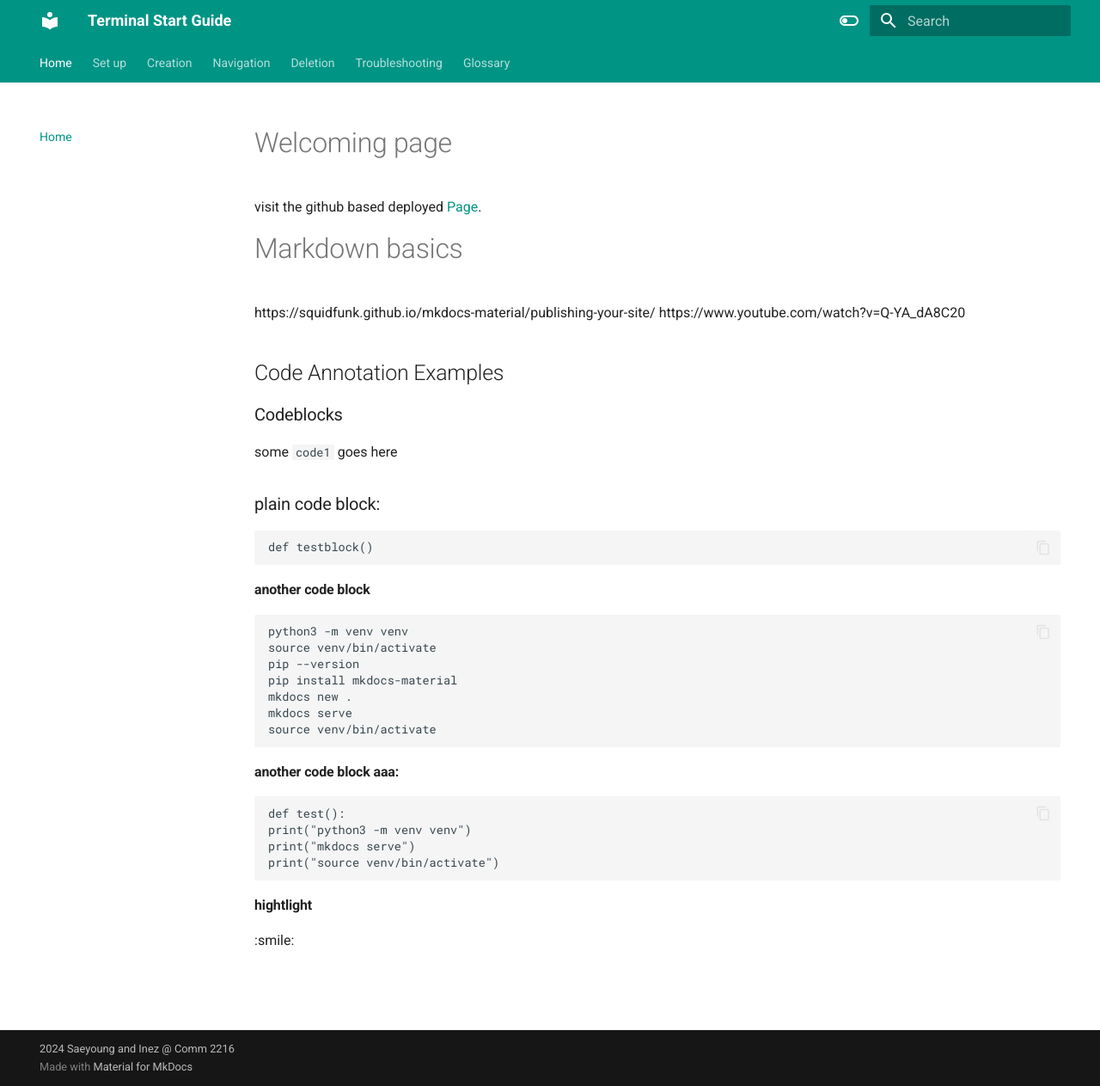
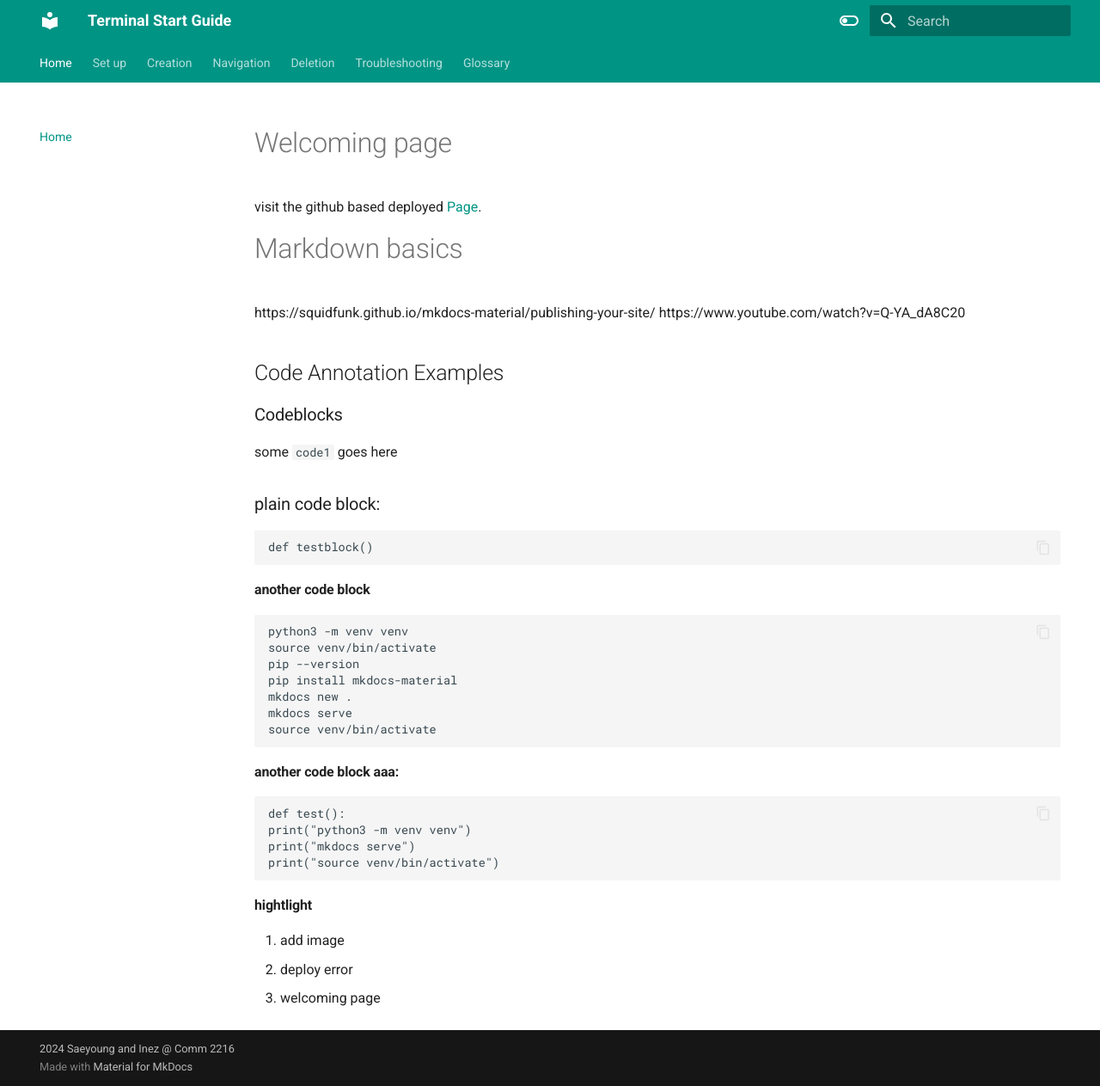
Before and after one commit to Inez-y/user_docs_Inez_Saeyoung, an MkDocs documentation site: the page built from docs/index.md, in a window 1280 px wide and 1263 px high. Shown: the whole window at 86% size. Built offline with MkDocs 1.6.1 and Material for MkDocs 9.7.7, drawn with Linux system fonts in a browser that asks for light colours.

Commit message:
CHANGE ci file

```diff
--- a/docs/index.md
+++ b/docs/index.md
@@ -42,4 +42,6 @@ print("source venv/bin/activate")
 
 #### hightlight
 
-:smile:
+1. add image
+2. deploy error
+3. welcoming page
```
Also changed, not shown: 1 other file.
